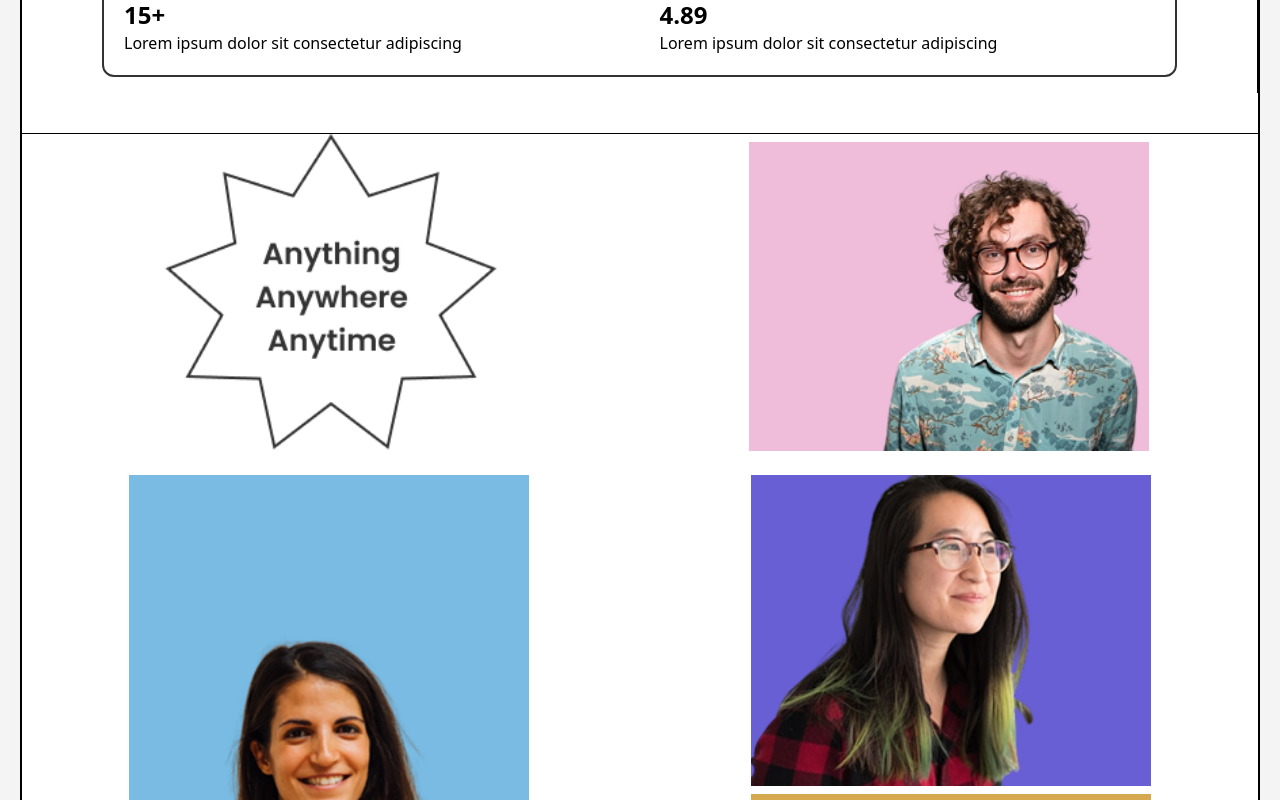
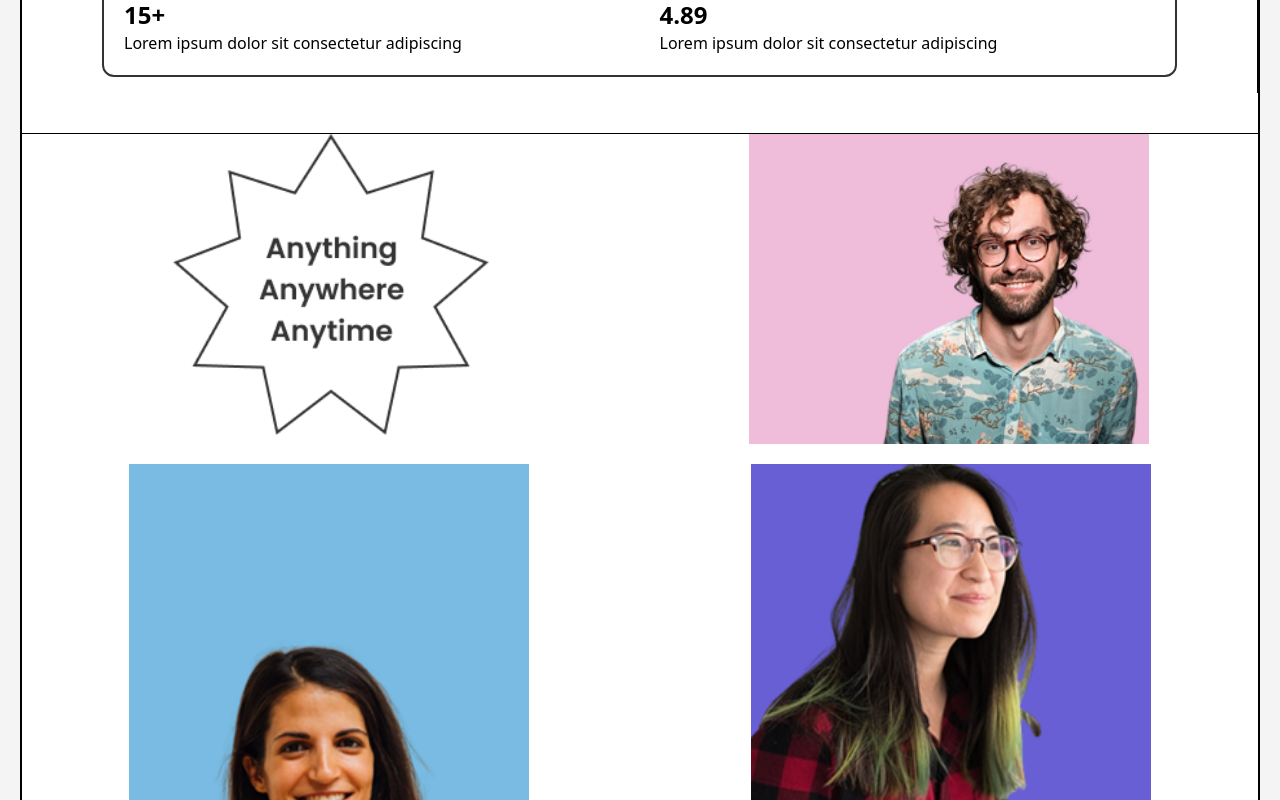
Before and after one commit to mohanraj-devalpha/Mentor-Website, a React (Vite) app: page / in a window 1280 px wide. Shown: the part 820-1620 px from the top of the page. Built offline with nearby package versions, Linux system fonts and the light colour scheme.

Commit message:
gap setted

```diff
--- a/src/UI components/RightContainer.jsx
+++ b/src/UI components/RightContainer.jsx
@@ -8,7 +8,7 @@
 const RightContainer = () => {
   return (
     <div>
-        <div className="grid sm:grid-rows-1 md:grid-rows-2 gap-4 border-t ">
+        <div className="grid sm:grid-rows-1 md:grid-rows-2 gap-5 border-t ">
             {/* top */}
             <div className='grid grid-cols-2 place-items-center ]'>
                 <img src={Star} alt="" className='h-full'/>
@@ -28,10 +28,6 @@
 
 
             </div>
-
-
-
-
                         </div>
 
     </div>
```
